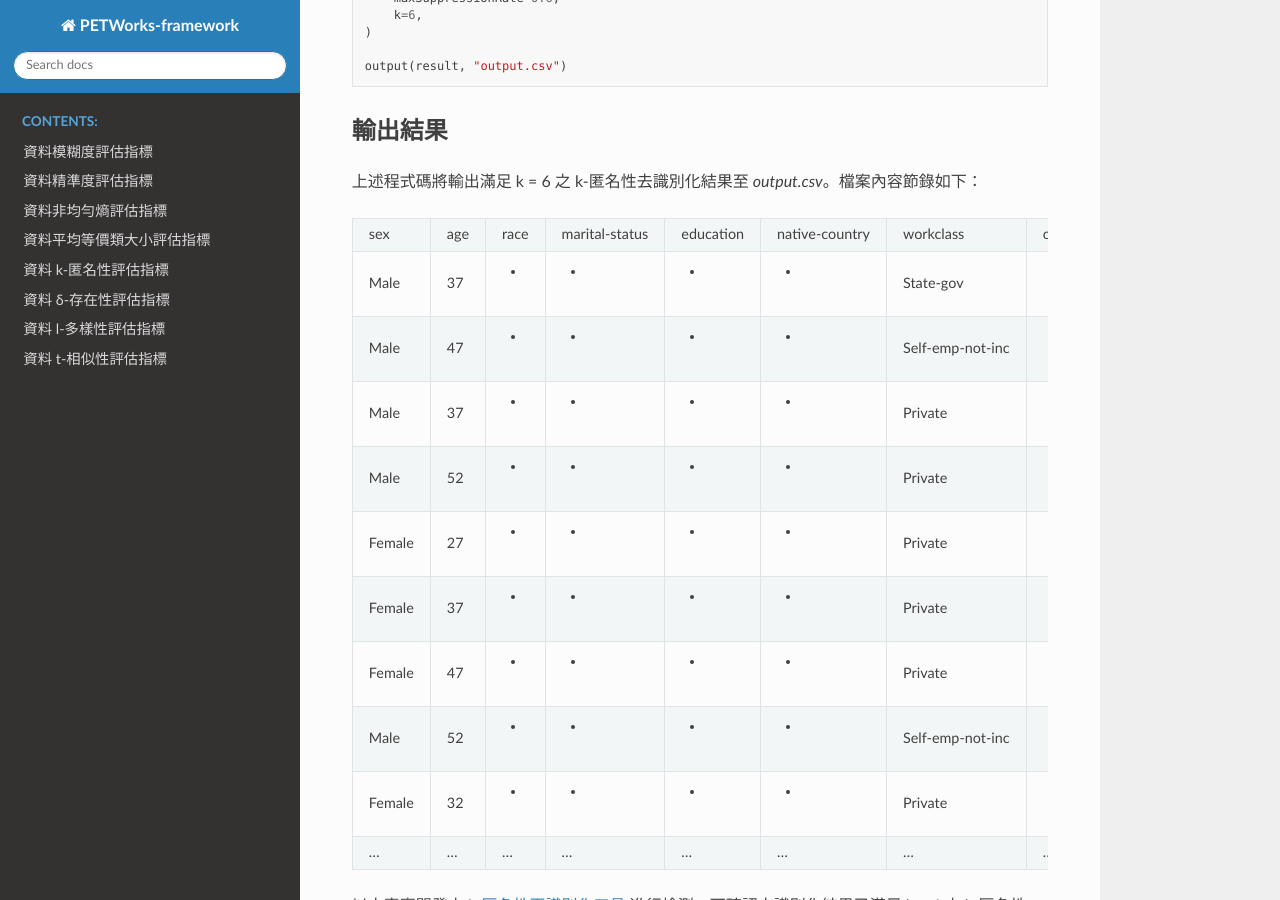
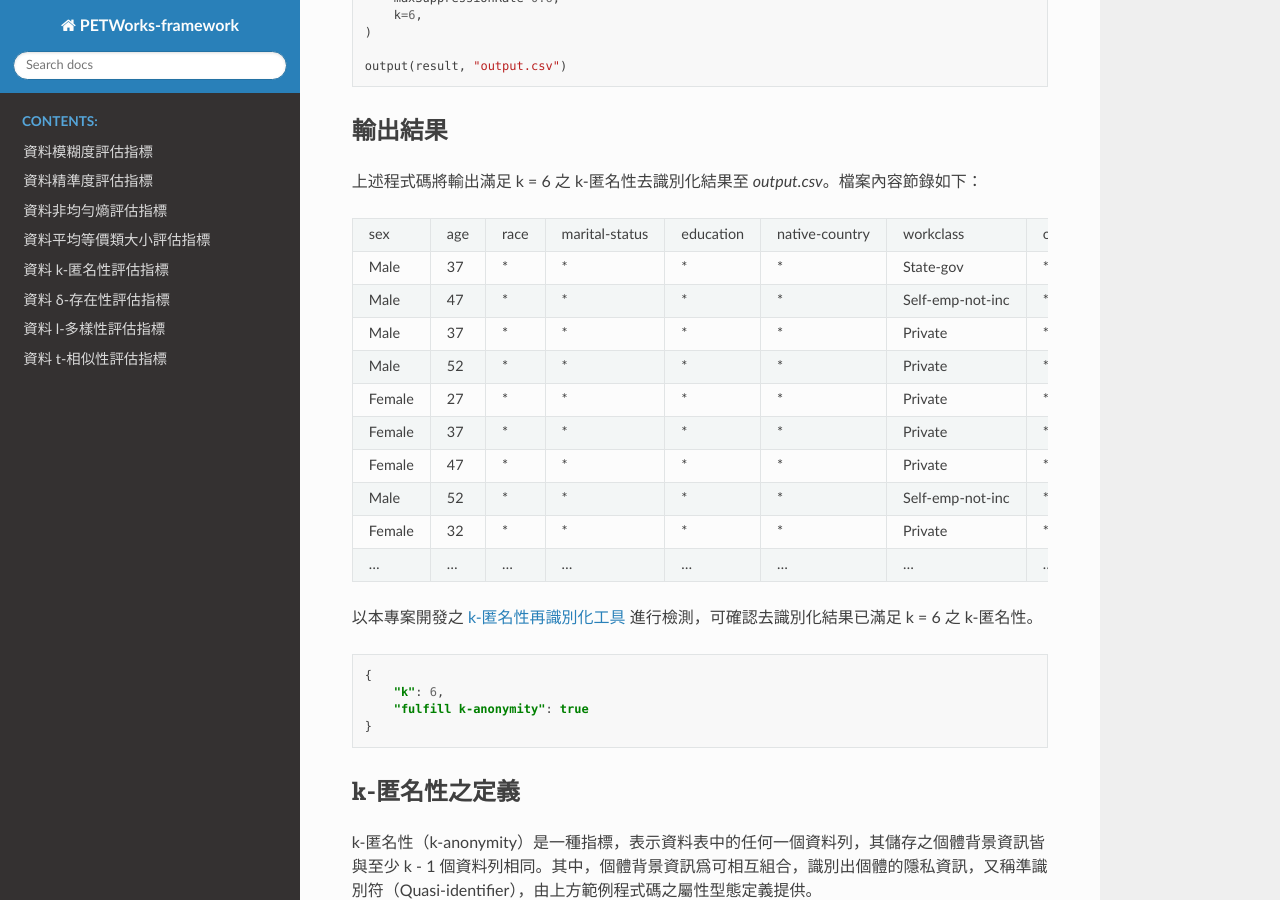
Before and after one commit to quark-engine/PETWorks-DOC, a Sphinx documentation site: the page built from docs/source/kanonymity_de-identify.rst, in a window 1280 px wide and 900 px high, scrolled down 852 px. Built offline with Sphinx 7.4.7 and the Read the Docs theme 2.0.0, drawn with Linux system fonts in a browser that asks for light colours.

```diff
--- a/docs/source/kanonymity_de-identify.rst
+++ b/docs/source/kanonymity_de-identify.rst
@@ -2,7 +2,7 @@
 k-匿名性去識別化
 +++++++++++++++++++++++++++++++++++++++
 
-以下程式碼旨在對資料進行去識別化以滿足 k-匿名性（k-anonymity）。更多 k-匿名性之說明，詳見 `此處 <https://hackmd.io/WxS2NIFMRGqL6MgjK0B92w?both#%E8%A9%95%E4%BC%B0%E6%8C%87%E6%A8%99%E4%B9%8B%E5%AE%9A%E7%BE%A9>`_。
+以下程式碼旨在對資料進行去識別化以滿足 k-匿名性（k-anonymity）。更多 k-匿名性之說明，詳見 `此處 <#id2>`_ 。
 
 我們以 ``data/adult.csv`` 作爲原始資料，``data/adult_hierarchy`` 目錄作爲資料欄位定義，以及 ``attributeTypes`` 作為屬性型態定義，展示如何透過 PETWorks-framework 框架進行去識別化。
 
@@ -51,28 +51,27 @@ k-匿名性去識別化
 +--------+-----+------+----------------+-----------+----------------+------------------+------------+--------------+
 | sex    | age | race | marital-status | education | native-country | workclass        | occupation | salary-class |
 +--------+-----+------+----------------+-----------+----------------+------------------+------------+--------------+
-| Male   | 37  | *    | *              | *         | *              | State-gov        | *          | *            |
+| Male   | 37  | \*   | \*             | \*        | \*             | State-gov        | \*         | \*           |
 +--------+-----+------+----------------+-----------+----------------+------------------+------------+--------------+
-| Male   | 47  | *    | *              | *         | *              | Self-emp-not-inc | *          | *            |
+| Male   | 47  | \*   | \*             | \*        | \*             | Self-emp-not-inc | \*         | \*           |
 +--------+-----+------+----------------+-----------+----------------+------------------+------------+--------------+
-| Male   | 37  | *    | *              | *         | *              | Private          | *          | *            |
+| Male   | 37  | \*   | \*             | \*        | \*             | Private          | \*         | \*           |
 +--------+-----+------+----------------+-----------+----------------+------------------+------------+--------------+
-| Male   | 52  | *    | *              | *         | *              | Private          | *          | *            |
+| Male   | 52  | \*   | \*             | \*        | \*             | Private          | \*         | \*           |
 +--------+-----+------+----------------+-----------+----------------+------------------+------------+--------------+
-| Female | 27  | *    | *              | *         | *              | Private          | *          | *            |
+| Female | 27  | \*   | \*             | \*        | \*             | Private          | \*         | \*           |
 +--------+-----+------+----------------+-----------+----------------+------------------+------------+--------------+
-| Female | 37  | *    | *              | *         | *              | Private          | *          | *            |
+| Female | 37  | \*   | \*             | \*        | \*             | Private          | \*         | \*           |
 +--------+-----+------+----------------+-----------+----------------+------------------+------------+--------------+
-| Female | 47  | *    | *              | *         | *              | Private          | *          | *            |
+| Female | 47  | \*   | \*             | \*        | \*             | Private          | \*         | \*           |
 +--------+-----+------+----------------+-----------+----------------+------------------+------------+--------------+
-| Male   | 52  | *    | *              | *         | *              | Self-emp-not-inc | *          | *            |
+| Male   | 52  | \*   | \*             | \*        | \*             | Self-emp-not-inc | \*         | \*           |
 +--------+-----+------+----------------+-----------+----------------+------------------+------------+--------------+
-| Female | 32  | *    | *              | *         | *              | Private          | *          | *            |
+| Female | 32  | \*   | \*             | \*        | \*             | Private          | \*         | \*           |
 +--------+-----+------+----------------+-----------+----------------+------------------+------------+--------------+
 | ...    | ... | ...  | ...            | ...       | ...            | ...              | ...        | ...          |
 +--------+-----+------+----------------+-----------+----------------+------------------+------------+--------------+
 以本專案開發之 `k-匿名性再識別化工具 <https://petworks-doc.readthedocs.io/en/latest/kanonymity.html>`_ 進行檢測，可確認去識別化結果已滿足 k = 6 之 k-匿名性。
-
 
 .. code-block:: json
 
@@ -81,12 +80,14 @@ k-匿名性去識別化
       "fulfill k-anonymity": true
   }
 
+
 k-匿名性之定義
 ---------------------------
 
 k-匿名性（k-anonymity）是一種指標，表示資料表中的任何一個資料列，其儲存之個體背景資訊皆與至少 k - 1 個資料列相同。其中，個體背景資訊爲可相互組合，識別出個體的隱私資訊，又稱準識別符（Quasi-identifier），由上方範例程式碼之屬性型態定義提供。
 
 而 k 爲可調配之參數，數值介於 1 與無限大之間，數值越大，具相同個體背景資訊的資料列越多，識別出個體的難度越高。
+
 
 去識別化之計算
 ---------------------------
```
